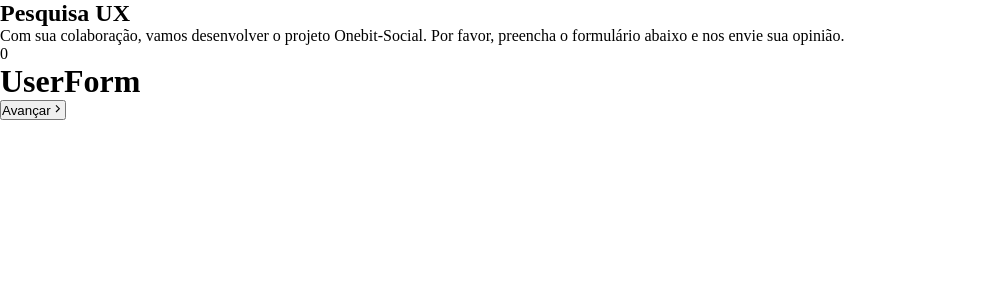
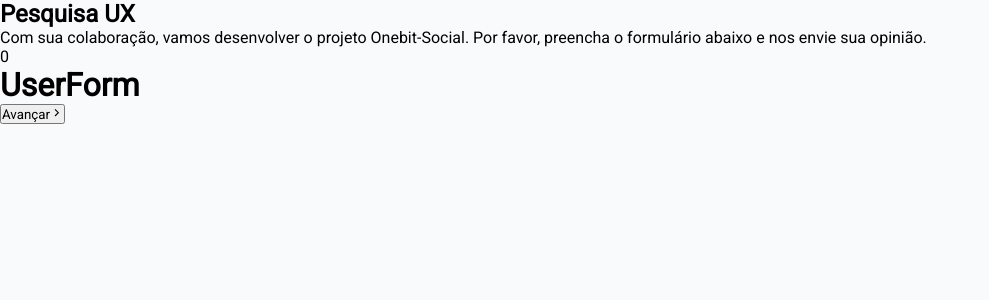
Before and after one commit to joaotelesk/formulario-ux, a Next.js app: page / in a window 1280 px wide. Shown: the top 300 px of the page, without its empty margins (0-989 px from the left). Built offline with nearby package versions, Linux system fonts and the light colour scheme.

Commit message:
:bulb: docs: configuraçoes base de estilos e fontes

```diff
--- a/pages/_app.tsx
+++ b/pages/_app.tsx
@@ -1,6 +1,6 @@
-import '@/styles/globals.css'
-import type { AppProps } from 'next/app'
+import "@/styles/globals.css";
+import type { AppProps } from "next/app";
 
 export default function App({ Component, pageProps }: AppProps) {
-  return <Component {...pageProps} />
+  return <Component {...pageProps} />;
 }
--- a/pages/_document.tsx
+++ b/pages/_document.tsx
@@ -4,6 +4,7 @@
   return (
     <Html lang="pt-br">
       <Head />
+
       <body>
         <Main />
         <NextScript />
--- a/styles/globals.css
+++ b/styles/globals.css
@@ -1,5 +1,10 @@
+@import url("https://fonts.googleapis.com/css2?family=Roboto:ital,wght@0,100;0,300;0,400;1,100;1,300;1,400&display=swap");
 * {
-  box-sizing: border-box;
   padding: 0;
   margin: 0;
+  box-sizing: border-box;
+  font-family: "Roboto", sans-serif;
 }
+body {
+  background-color: #f9fafc;
+}
```
